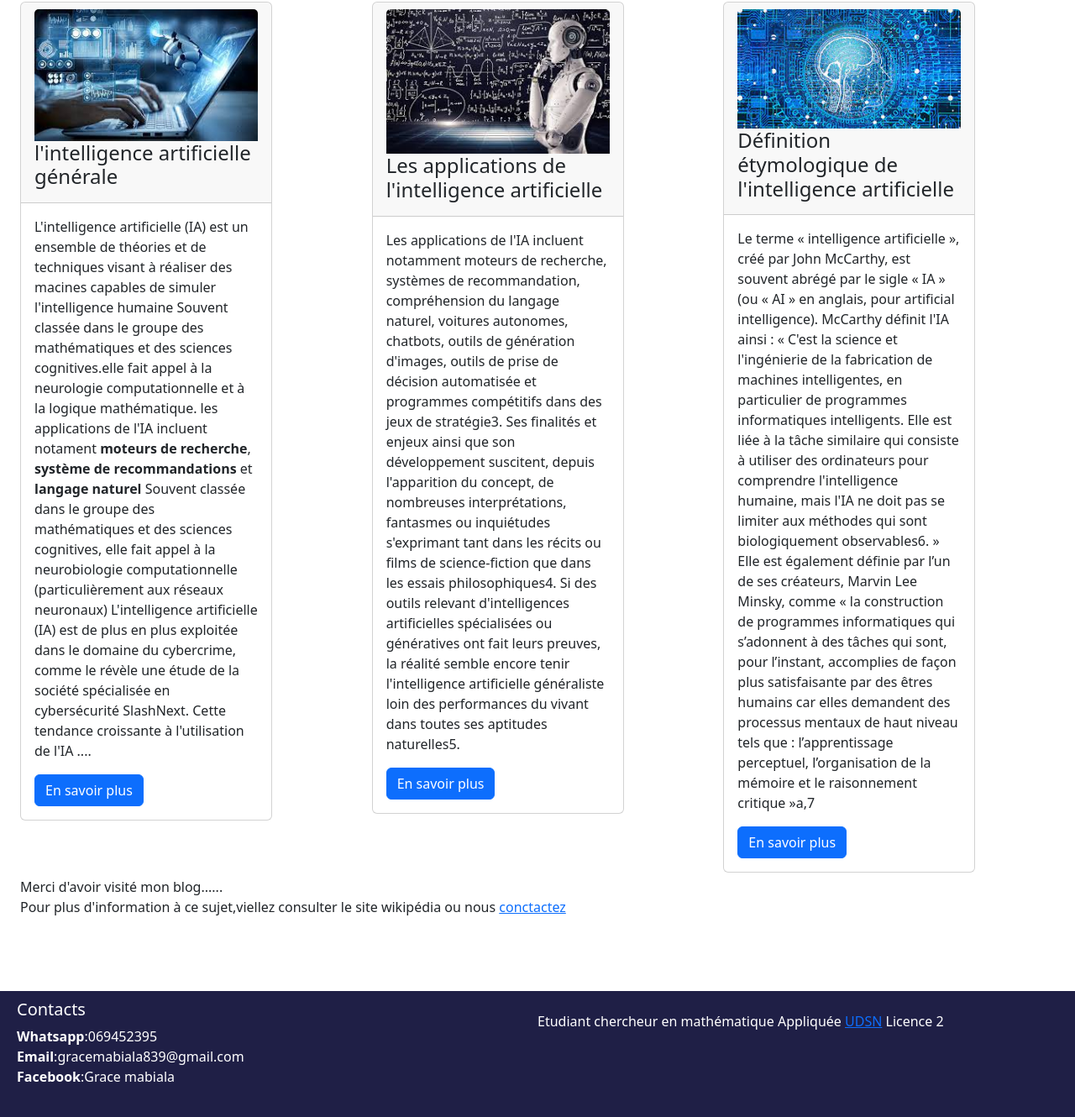
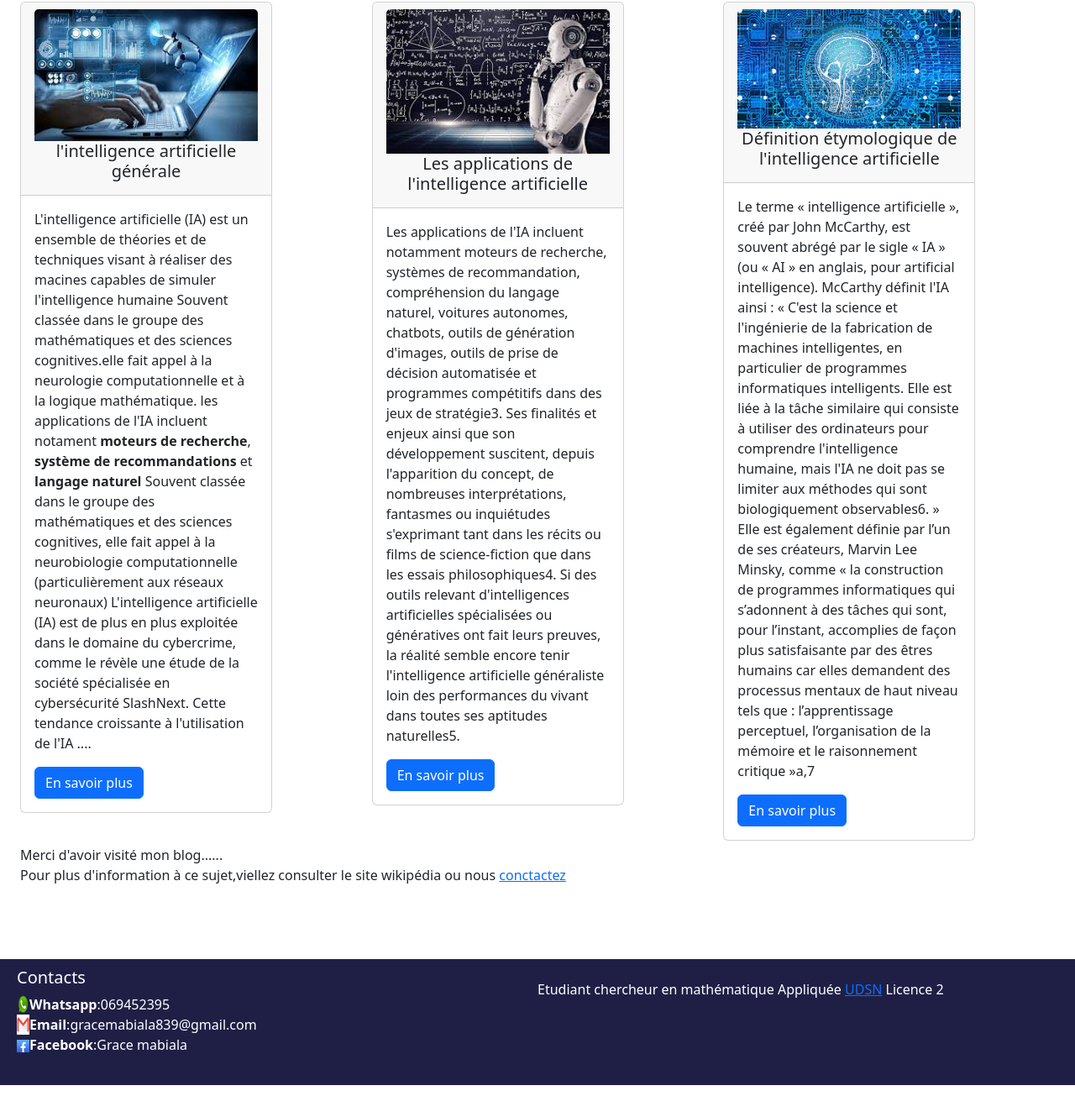
Before and after one commit to grace-mabiala/Myblog, a plain HTML site: page index.html in a window 1280 px wide. Shown: the part 607-1937 px from the top of the page at 84% size. After the commit the page ends 1899 px from the top, so only its background shows below. Drawn offline with Linux system fonts and the light colour scheme.

Commit message:
final step

```diff
--- a/css/styles.css
+++ b/css/styles.css
@@ -1,4 +1,4 @@
-@media screen and (max-width: 358px) {
+@media screen and (max-width: 398px) {
     body{
         font-size:12px;
     }
--- a/index.html
+++ b/index.html
@@ -8,11 +8,11 @@
     <title>Mon blog</title>
 </head>
 <body>
-    <nav class="navbar navbar-expand bg-dark navbar-dark fixed">
+    <nav class="navbar navbar-expand bg-dark navbar-dark sticky-top">
         <div class="navbar-fluid">
             <h3 class="navbar-text text-center ms-3 title"><a href="#" style="text-decoration: none;">Mon blog</a></h3>
         </div>
-        <a href="http://" style="margin-left:70%;"><img src="images/grace (2).jpg" height="70px" style="border-radius: 100% " alt=""></a>
+        <a href="http://firebasestorage.googleapis.com/v0/b/enigma-commentaire.appspot.com/o/WhatsApp%20Image%202023-11-07%20%C3%A0%2010.35.11_51342f3e.jpg?alt=media&token=3c7b7a33-58a6-4a2f-a7c0-5a29b98cd74a" style="margin-left:70%;"><img src="images/grace (2).jpg" height="70px" style="border-radius: 100% " alt=""></a>
     </nav>
     <div class="containter-fluid">
         <img src="images/image4.jpeg" style="width: 100%; height:400px"/>
@@ -29,7 +29,7 @@
             <div class="card" style="width:300px" id="col1">
                 <div class="card-header">
                     <img  class="card-img-top" src="images/image2.jpeg" alt="">
-                    <h4 class="card-title">l'intelligence artificielle générale </h4>
+                    <h5 class="card-title text-center">l'intelligence artificielle générale </h5>
                 </div>
                 <div class="card-body">
                     <p class="card-text">L'intelligence artificielle (IA) est un ensemble de théories
@@ -57,7 +57,7 @@
             <div class="card" style="width:300px" id="col2">
                 <div class="card-header">
                     <img  class="card-img-top" src="images/image1.jpeg" alt="">
-                    <h4 class="card-title">Les applications de l'intelligence artificielle </h4>
+                    <h5 class="card-title text-center">Les applications de l'intelligence artificielle </h5>
                 </div>
                 <div class="card-body">
                     <p class="card-text">
@@ -86,7 +86,7 @@
             <div class="card" style="width:300px" id="col3">
                 <div class="card-header">
                     <img  class="card-img-top" src="images/image3.jpeg" alt="">
-                    <h4 class="card-title">Définition étymologique de l'intelligence artificielle </h4>
+                    <h5 class="card-title text-center">Définition étymologique de l'intelligence artificielle </h5>
                 </div>
                 <div class="card-body">
                     <p class="card-text">
@@ -124,9 +124,9 @@
             <div class="col-6 contacts">
                 <div style="margin-top:10px; margin-left: 20px;">
                     <h5 style="color: white;">Contacts</h5>
-                    <span style="color:white"><strong>Whatsapp</strong>:069452395</span><br>
-                    <span style="color:white"><strong>Email</strong>:gracemabiala839@gmail.com</span><br>
-                    <span style="color:white"><strong>Facebook</strong>:Grace mabiala</span>
+                    <span style="color:white" class="d-flex"><img  width="15" src="images/whatsapp.png" class="ml-2"><strong>Whatsapp</strong>:069452395</span>
+                    <span style="color:white" class="d-flex"><img  width="15" src="images/email.png" class="ml-2"><strong>Email</strong>:gracemabiala839@gmail.com</span>
+                    <span style="color:white"><img  width="15" src="images/images (1).png" class="ml-2"><strong>Facebook</strong>:Grace mabiala</span>
                 </div>
             </div>
 
```
Also changed, not shown: images/email.png (added), images/images (1).png (added), images/whatsapp.png (added), 1 other file.
